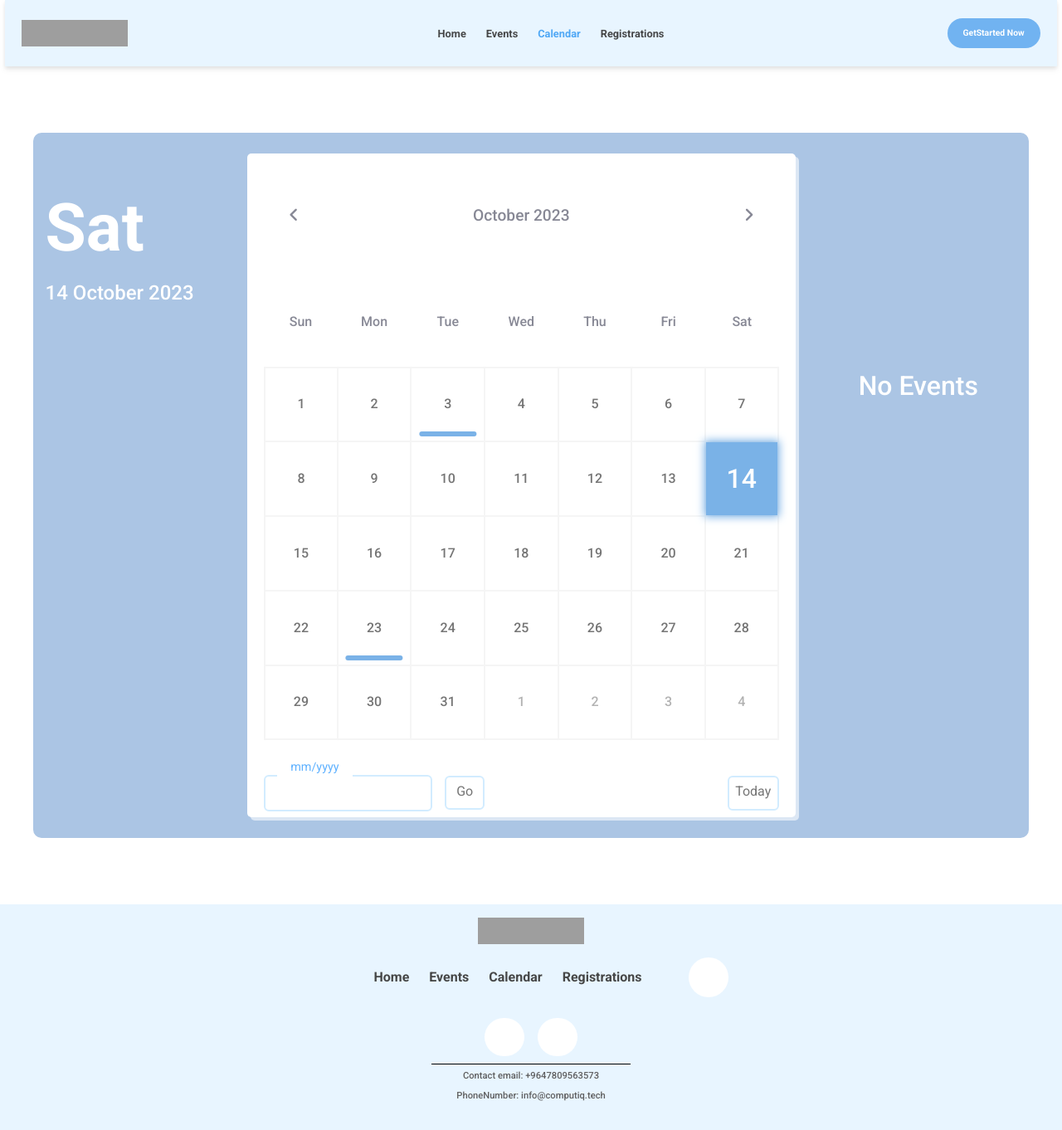
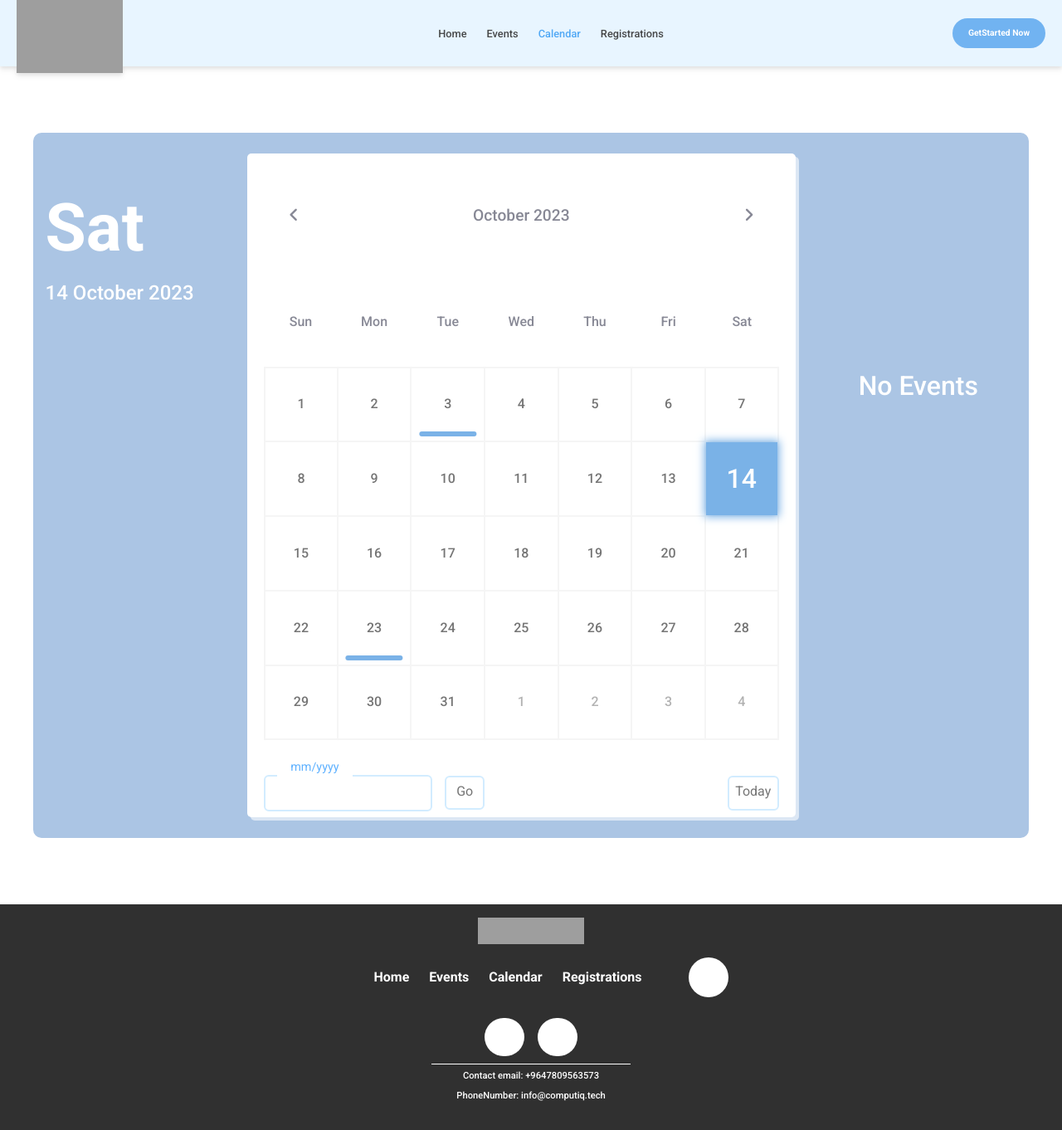
Before and after one commit to Hub200-Activity-Events/Hub200ActivityEvents, a Django app: page /calendar in a window 1280 px wide. Shown: the whole page at 83% size. Run offline with Django 4.2, Linux system fonts and the light colour scheme; data comes from the database, SQL or seed files in the repository; some libraries are stand-ins or nearby versions; grey boxes are pictures that could not be loaded.

Commit message:
Update layout.html

```diff
--- a/ActivityEvents/templates/ActivityEvents/layout.html
+++ b/ActivityEvents/templates/ActivityEvents/layout.html
@@ -38,11 +38,32 @@
         ul li a{
             color:#464747;
         }
+        .headerheightsmall {
+    height: 4rem;
+    transition: 1s;
+  }
+
+  .headerheightlarge {
+    height: 5rem;
+    transition: 1s;
+
+  }
+
+  .logowidthsmall {
+    width: 6.5rem;
+    transition: 1s;
+  }
+
+  .logowidthlarge {
+    width: 8rem;
+    transition: 1s;
+
+  }
         </style>
     </head>
     <body>
-        <header class=" fixed top-0 left-0 right-0 mx-auto p-2 px-5 w-[99%] h-[5rem] bg-[#E8F5FF] flex justify-between items-center z-50 drop-shadow-md	">
-            <img class="xl:w-[8rem] xl:h-[2rem] lg:w-[8rem] lg:h-[2rem] md:w-[7rem] md:h-[1.8rem] min-[320px]:w-[6rem] min-[320px]:h-[1.5rem]" src="{% static 'ActivityEvents/hub200logo.png' %}" />
+        <header id="HeaderID" class="headerheightlarge  fixed top-0 left-0 right-0 mx-auto p-2 px-5 w-full  bg-[#E8F5FF] flex justify-between items-center z-50 drop-shadow-md	">
+            <img class="logo-width-large " src="{% static 'ActivityEvents/hub200logo.png' %}"  id="hub200logo" />
             <div class=" w-full h-[3rem]  xl:hidden lg:hidden md:flex min-[320px]:flex  flex-col items-end ">
                 <button onclick="changeicon()" id="burgericon" class="w-[2rem] h-[2rem] md:mr-[3.9rem] min-[320px]:mr-[2.5rem] ">
                     <box-icon :size="iconSize" name='menu'></box-icon>
@@ -72,7 +93,7 @@
             <nav class="xl:flex lg:flex md:hidden min-[320px]:hidden  flex-row justify-center items-center  ml-[3.5rem] ">
                 <ul class="flex flex-row justify-center items-center">
                     {% for link in navigationlinks %}
-                    <li><a class='text-[0.8rem] mr-[1.5rem] font-semibold' href="{% url link.href %}" >{{link.text}}</a></li>
+                    <li><a class='text-[0.8rem] mr-[1.5rem] font-medium' href="{% url link.href %}" >{{link.text}}</a></li>
                     {% endfor %}
                     <ul>
             </nav>
@@ -104,12 +125,12 @@
 
             {% endblock %}
         </main>
-        <footer class="bg-[#E8F5FF] h-[17rem] flex flex-col  items-center ">
-            <img class="xl:w-[8rem] xl:h-[2rem] lg:w-[8rem] lg:h-[2rem] md:w-[7rem] md:h-[1.8rem] min-[320px]:w-[6rem] min-[320px]:h-[1.5rem] mt-[1rem]" src="{% static 'ActivityEvents/hub200logo.png' %}" />
+        <footer class="bg-[#303030] h-[17rem] flex flex-col  items-center ">
+            <img class="xl:w-[8rem] xl:h-[2rem] lg:w-[8rem] lg:h-[2rem] md:w-[7rem] md:h-[1.8rem] min-[320px]:w-[6rem] min-[320px]:h-[1.5rem] mt-[1rem]" src="{% static 'ActivityEvents/hub200whitelogo.png' %}" />
             <div class="flex flex-row justify-center items-center mt-[1rem] ml-[3rem]">
                 <ul class="flex flex-row justify-center items-center ">
                     {% for link in navigationlinks %}
-                    <li><a class='xl:text-[1rem] xl:mr-[1.5rem] lg:text-[1rem] lg:mr-[1.5rem] md:text-[0.9rem] md:mr-[1.4rem] min-[320px]:text-[0.8rem] min-[320px]:mr-[0.5rem] font-semibold no-underline 'href="{% url link.href %}">{{link.text}}</a></li>
+                    <li><a class='xl:text-[1rem] xl:mr-[1.5rem] lg:text-[1rem] lg:mr-[1.5rem] md:text-[0.9rem] md:mr-[1.4rem] min-[320px]:text-[0.8rem] min-[320px]:mr-[0.5rem] font-semibold no-underline text-white  'href="{% url link.href %}">{{link.text}}</a></li>
                     {% endfor %}
                 <ul>
                     <button onclick="scrollfunction('curved')" class="flex justify-center items-center xl:w-[3rem] xl:h-[3rem] lg:w-[3rem] lg:h-[3rem] md:w-[2rem] min-[320px]:h-[2rem] min-[320px]:w-[2rem] md:h-[2rem] xl:ml-[2rem] lg:ml-[2rem] md:ml-[2rem] min-[320px]:ml-[0.1rem] rounded-full bg-white rounded-[1.2rem]   text-[#464747] hover:text-white  font-medium "><box-icon type='solid' color="#464747" size="1.4rem" name='chevrons-up'></box-icon></button>
@@ -118,24 +139,43 @@
                 <div class="bg-white xl:w-[3rem] xl:h-[2.9rem] lg:w-[3rem] lg:h-[2.9rem] md:w-[3rem] md:h-[2.9rem]  min-[320px]:w-[3.2rem] min-[320px]:h-[2.5rem] rounded-full flex justify-center items-center"><a href="https://m.facebook.com/hub200.tiq/"><box-icon class="mt-[0.3rem]" size="2rem" color="#464747" type='logo' name='facebook'></box-icon></a></div>
                 <div class="bg-white xl:w-[3rem] xl:h-[2.9rem] lg:w-[3rem] lg:h-[2.9rem] md:w-[3rem] md:h-[2.9rem]  min-[320px]:w-[3.2rem] min-[320px]:h-[2.5rem] rounded-full ml-[1rem] flex justify-center items-center"><a href="https://www.instagram.com/hub200.tiq/"><box-icon class="mt-[0.3rem]" size="2rem" color="#464747" type='logo' name='instagram'></box-icon></a></div>
             </div>
-            <div class="h-[1px] w-[15rem] bg-black"></div>
-            <p class='text-[0.7rem] mt-[0.4rem] text-[#5F5F5F] font-medium'>Contact email: +9647809563573</p>
-            <p class='text-[0.7rem] mt-[0.4rem] text-[#5F5F5F] font-medium'>PhoneNumber: info@computiq.tech</p>
+            <div class="h-[1px] w-[15rem] bg-white"></div>
+            <p class='text-[0.7rem] mt-[0.4rem] text-white font-medium'>Contact email: +9647809563573</p>
+            <p class='text-[0.7rem] mt-[0.4rem] text-white font-medium'>PhoneNumber: info@computiq.tech</p>
 
         </footer>
     </body>
     <script>
+        //change the hub200logo width on scrolling
+
+document.addEventListener('DOMContentLoaded', function() {
+    const screenwidth=window.innerWidth
+    var iconsize = '2.5rem';
+    if (screenwidth > 450) {
+        iconsize = '3rem';
+    }
+    document.querySelector('box-icon[name="menu"]').setAttribute('size', iconsize);
 
 
-        document.addEventListener('DOMContentLoaded', function() {
+    function changehublogosize() {
+  let hub200logo = document.querySelector("#hub200logo")
+  let HeaderID = document.querySelector("#HeaderID")
 
-            const screenwidth=window.innerWidth
-        var iconsize = '2.5rem';
+  if (window.scrollY > 200) {
+    hub200logo.classList.add('logowidthsmall')
+    hub200logo.classList.remove('logowidthlarge')
+    HeaderID.classList.add('headerheightsmall')
+    HeaderID.classList.remove('headerheightlarge')
+  } else {
+    hub200logo.classList.add('logowidthlarge')
+    hub200logo.classList.remove('logowidthsmall')
+    HeaderID.classList.add('headerheightlarge')
+    HeaderID.classList.remove('headerheightsmall')
+  }
+}
+changehublogosize();
+window.addEventListener("scroll", changehublogosize);
 
-if (screenwidth > 450) {
-    iconsize = '3rem';
-}
-    document.querySelector('box-icon[name="menu"]').setAttribute('size', iconsize);
 
 })
 function changeicon(){
```
